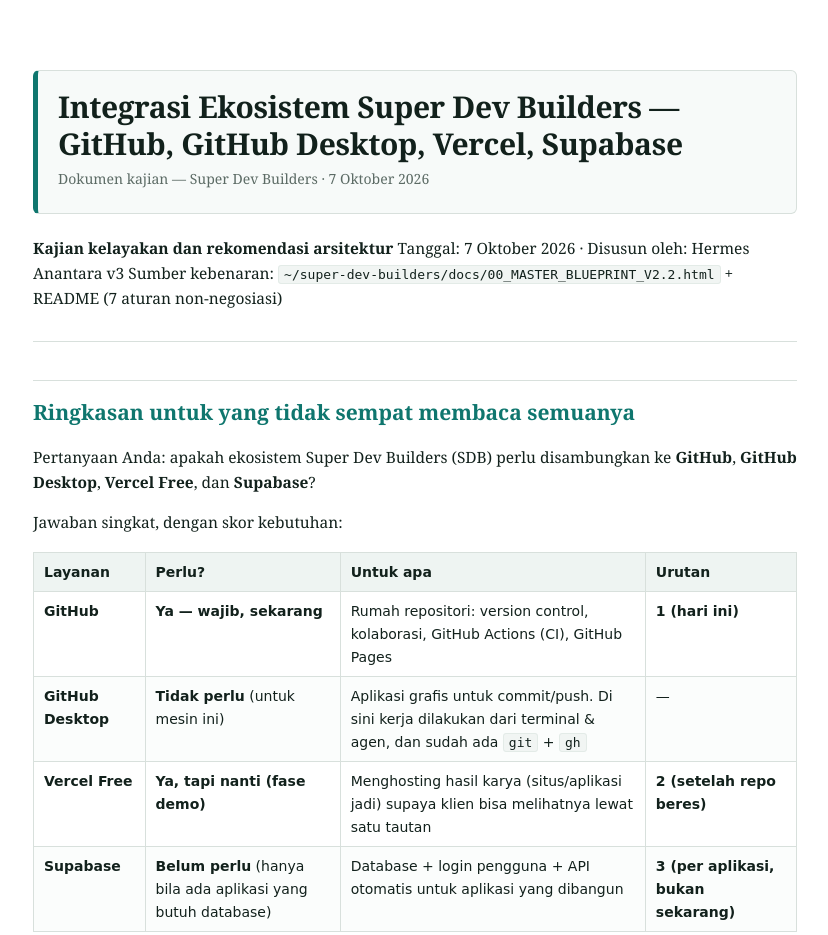
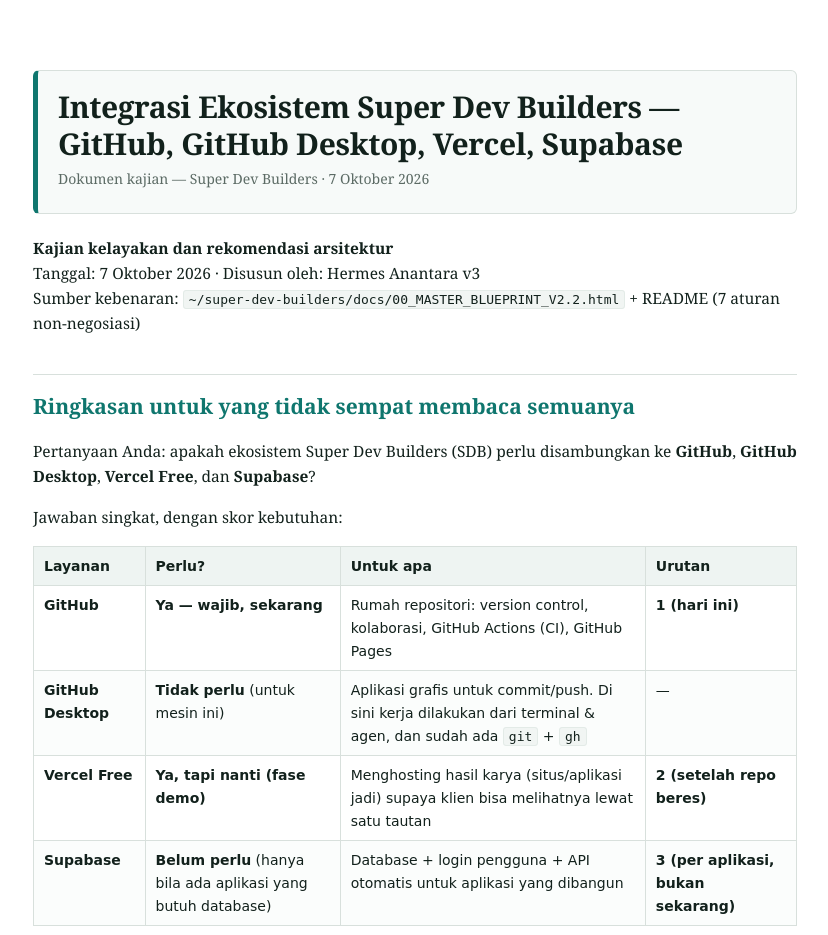
Before and after one commit to anashadi-node/super-dev-builders, a plain HTML site: page docs/INTEGRASI_GITHUB_VERCEL_SUPABASE.html in a window 1280 px wide. Shown: the top 935 px of the page, without its empty margins (225-1053 px from the left). Drawn offline with Linux system fonts and the light colour scheme.

Commit message:
docs(integrasi): perbaiki tipografi hasil render (pemisah baris metadata, garis ganda)
Temuan dari verifikasi visual halaman 1 (vision): metadata menyatu jadi satu
paragraf + dua garis horizontal berdekatan. Diperbaiki dengan hard break di MD.
Render ulang: 18 halaman, encrypted=false, 0 karakter rusak, 0 anchor menggantung.

Co-Authored-By: Hermes Anantara v3

```diff
--- a/docs/INTEGRASI_GITHUB_VERCEL_SUPABASE.html
+++ b/docs/INTEGRASI_GITHUB_VERCEL_SUPABASE.html
@@ -40,10 +40,9 @@ hr{border:none;border-top:1px solid var(--line);margin:30px 0}
   a{color:var(--ink);text-decoration:none}
 }
 </style></head><body><main><div class="hero"><h1>Integrasi Ekosistem Super Dev Builders — GitHub, GitHub Desktop, Vercel, Supabase</h1><p>Dokumen kajian — Super Dev Builders · 7 Oktober 2026</p></div>
-<p><strong>Kajian kelayakan dan rekomendasi arsitektur</strong>
-Tanggal: 7 Oktober 2026 · Disusun oleh: Hermes Anantara v3
+<p><strong>Kajian kelayakan dan rekomendasi arsitektur</strong><br />
+Tanggal: 7 Oktober 2026 · Disusun oleh: Hermes Anantara v3<br />
 Sumber kebenaran: <code>~/super-dev-builders/docs/00_MASTER_BLUEPRINT_V2.2.html</code> + README (7 aturan non-negosiasi)</p>
-<hr />
 <h2 id="ringkasan-untuk-yang-tidak-sempat-membaca-semuanya">Ringkasan untuk yang tidak sempat membaca semuanya</h2>
 <p>Pertanyaan Anda: apakah ekosistem Super Dev Builders (SDB) perlu disambungkan ke <strong>GitHub</strong>, <strong>GitHub Desktop</strong>, <strong>Vercel Free</strong>, dan <strong>Supabase</strong>?</p>
 <p>Jawaban singkat, dengan skor kebutuhan:</p>
```
Also changed, not shown: 2 other files.
